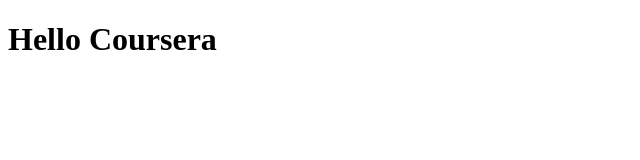
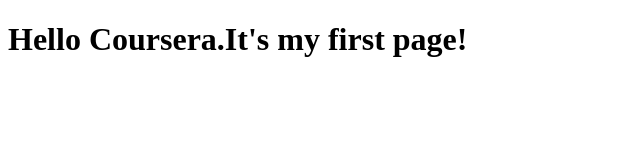
Before and after one commit to fkaragh/coursera-test, a plain HTML site: page site/index.html in a window 1280 px wide. Shown: the whole page, without its empty margins (0-640 px from the left). Drawn offline with Linux system fonts and the light colour scheme.

Commit message:
Small addition to our page content

```diff
--- a/site/index.html
+++ b/site/index.html
@@ -4,6 +4,6 @@
 	<title>Hello Coursera</title>
 </head>
 <body>
-<h1>Hello Coursera</h1>
+<h1>Hello Coursera.It's my first page!</h1>
 </body>
 </html>
```
